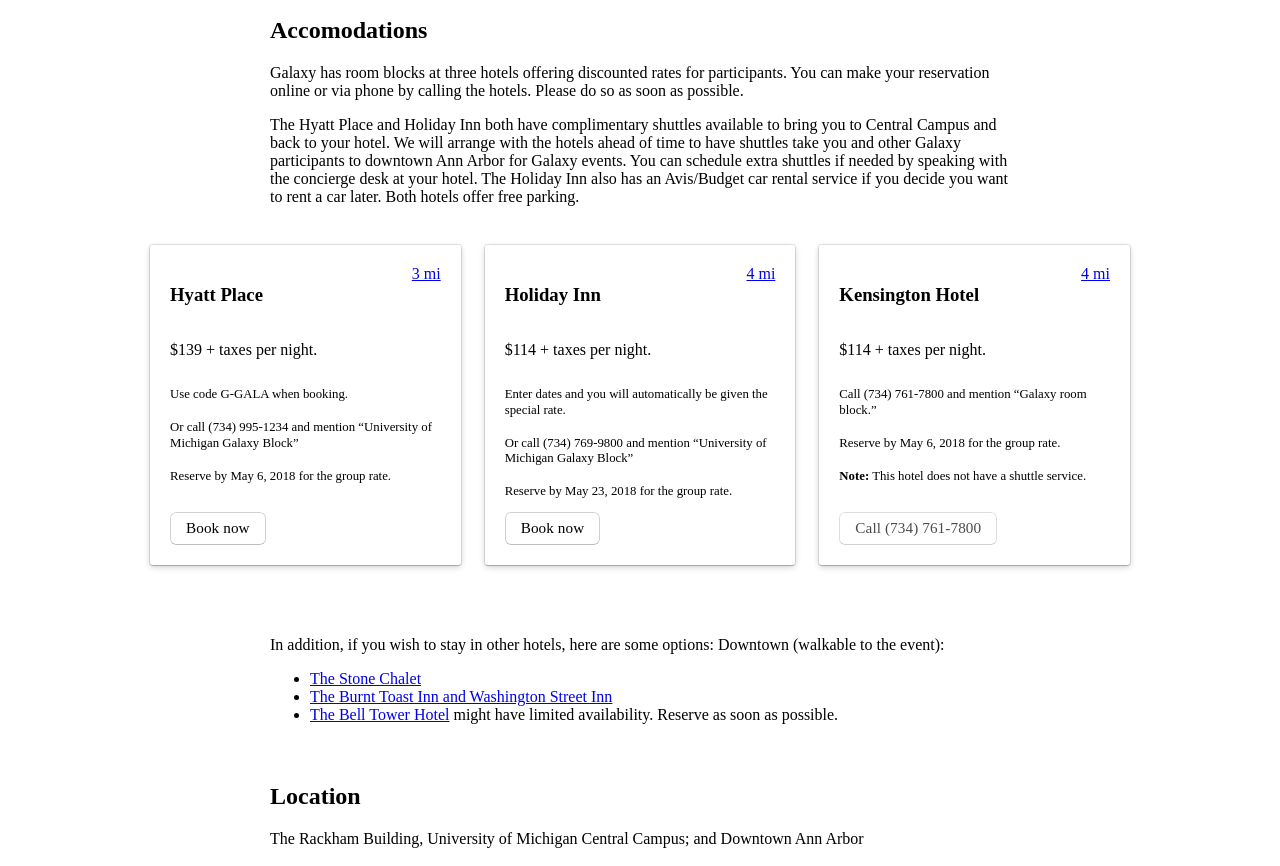
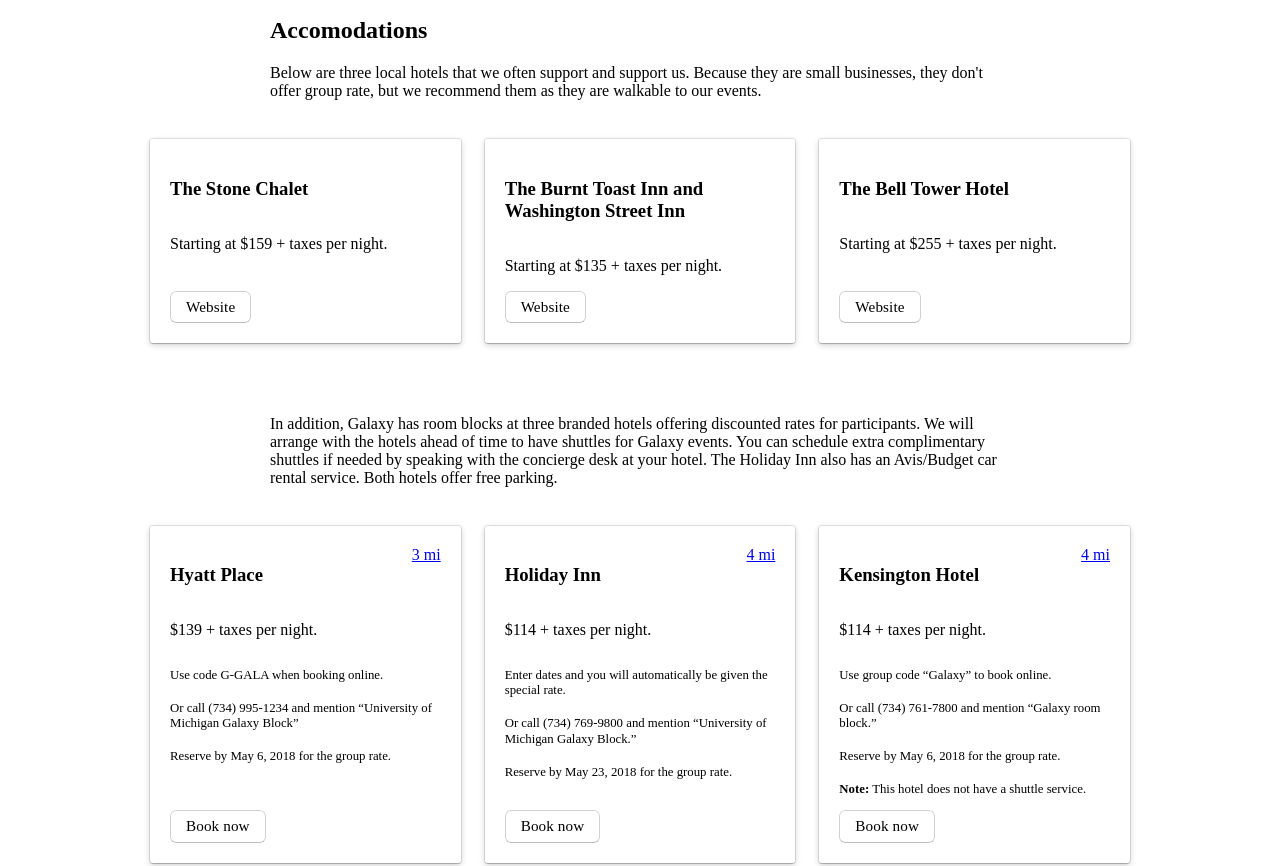
Before and after one commit to galahq/galaxy-website, a Gatsby site: page /logistics in a window 1280 px wide. Shown: the part 114-980 px from the top of the page. Built offline with nearby package versions, Linux system fonts and the light colour scheme; Gatsby itself is replaced by a stand-in of ours; grey boxes are pictures that could not be loaded.

Commit message:
fix: switch local hotel links and branded hotel room blocks

```diff
--- a/src/pages/logistics.js
+++ b/src/pages/logistics.js
@@ -27,19 +27,53 @@
     <RunningTextContainer>
       <h2>Accomodations</h2>
       <p>
-        Galaxy has room blocks at three hotels offering discounted rates for
-        participants. You can make your reservation online or via phone by
-        calling the hotels. Please do so as soon as possible.
+      Below are three local hotels that we often support and support us. Because
+      they are small businesses, they don't offer group rate, but we recommend
+      them as they are walkable to our events.
       </p>
+    </RunningTextContainer>
+
+    <MaxWidthContainer>
+      <Row>
+        <Card>
+          <h3>The Stone Chalet</h3>
+          <p>
+            Starting at $159 + taxes per night.
+          </p>
+          <Button href="https://www.stonechalet.com/">
+            Website
+          </Button>
+        </Card>
+
+        <Card>
+          <h3>The Burnt Toast Inn and Washington Street Inn</h3>
+          <p>
+            Starting at $135 + taxes per night.
+          </p>
+          <Button href="https://www.burnttoastinn.com/">
+            Website
+          </Button>
+        </Card>
+
+        <Card>
+          <h3>The Bell Tower Hotel</h3>
+          <p>
+            Starting at $255 + taxes per night.
+          </p>
+          <Button href="https://www.belltowerhotel.com/">
+            Website
+          </Button>
+        </Card>
+      </Row>
+    </MaxWidthContainer>
+    <RunningTextContainer>
       <p>
-        The Hyatt Place and Holiday Inn both have complimentary shuttles
-        available to bring you to Central Campus and back to your hotel. We will
-        arrange with the hotels ahead of time to have shuttles take you and
-        other Galaxy participants to downtown Ann Arbor for Galaxy events. You
-        can schedule extra shuttles if needed by speaking with the concierge
-        desk at your hotel. The Holiday Inn also has an Avis/Budget car rental
-        service if you decide you want to rent a car later. Both hotels offer
-        free parking.
+        In addition, Galaxy has room blocks at three branded hotels offering
+        discounted rates for participants. We will arrange with the hotels ahead
+        of time to have shuttles for Galaxy events. You can schedule extra
+        complimentary shuttles if needed by speaking with the concierge desk at
+        your hotel. The Holiday Inn also has an Avis/Budget car rental service.
+        Both hotels offer free parking.
       </p>
     </RunningTextContainer>
 
@@ -53,7 +87,7 @@
           <p>
             $139 + taxes per night.<br />
           </p>
-          <Details>Use code G-GALA when booking.</Details>
+          <Details>Use code G-GALA when booking online.</Details>
           <Details>
             Or call (734) 995-1234 and mention “University of Michigan Galaxy
             Block”
@@ -77,7 +111,7 @@
           </Details>
           <Details>
             Or call (734) 769-9800 and mention “University of Michigan Galaxy
-            Block”
+            Block.”
           </Details>
           <Details>Reserve by May 23, 2018 for the group rate.</Details>
           <Button href="http://ichotelsgroup.com/redirect?path=rates&brandCode=HI&GPC=GR6&hotelCode=ARBNC&_PMID=99801505">
@@ -94,41 +128,21 @@
             $114 + taxes per night.<br />
           </p>
           <Details>
-            Call (734) 761-7800 and mention “Galaxy room block.”
+            Use group code “Galaxy” to book online.
+          </Details>
+          <Details>
+            Or call (734) 761-7800 and mention “Galaxy room block.”
           </Details>
           <Details>Reserve by May 6, 2018 for the group rate.</Details>
           <Details>
             <strong>Note:</strong> This hotel does not have a shuttle service.
           </Details>
-          <Button disabled>Call (734) 761-7800</Button>
+          <Button href="https://gc.synxis.com/rez.aspx?Hotel=69682&Chain=19265&arrive=6/6/2018&depart=6/9/2018&adult=1&child=0&group=Galaxy">
+            Book now
+          </Button>
         </Card>
       </Row>
     </MaxWidthContainer>
-
-    <RunningTextContainer>
-      <p>
-        In addition, if you wish to stay in other hotels, here are some options:
-        Downtown (walkable to the event):
-      </p>
-      <ul>
-        <li>
-          <ExternalLink href="https://www.stonechalet.com/?gclid=Cj0KCQiAzrTUBRCnARIsAL0mqcwweQrzPzeGmYFpIchyL3eOxuWDlpEcXrhqJpeUSKOLVU9TB0MicvcaArN_EALw_wcB">
-            The Stone Chalet
-          </ExternalLink>
-        </li>
-        <li>
-          <ExternalLink href="https://www.burnttoastinn.com/">
-            The Burnt Toast Inn and Washington Street Inn
-          </ExternalLink>
-        </li>
-        <li>
-          <ExternalLink href="https://www.belltowerhotel.com/">
-            The Bell Tower Hotel
-          </ExternalLink>{' '}
-          might have limited availability. Reserve as soon as possible.
-        </li>
-      </ul>
-    </RunningTextContainer>
 
     <UnpaddedRunningTextContainer>
       <h2>Location</h2>
```
